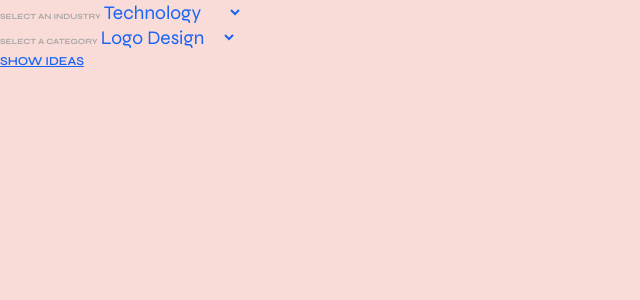
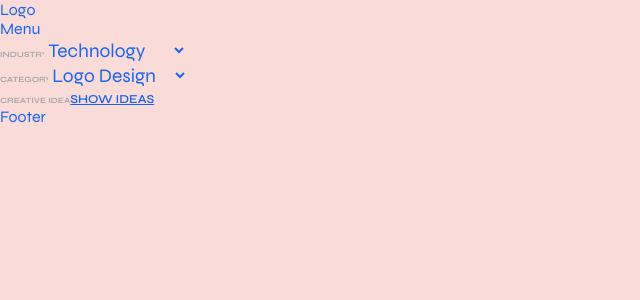
Before and after one commit to jennynguyenoberg/creative-brief-generator, a Next.js app: page / in a window 1280 px wide. Shown: the top 300 px of the page, without its empty margins (0-640 px from the left). Built offline with nearby package versions, Linux system fonts and the light colour scheme; a web font is replaced by a local one.

Commit message:
Add element tags

```diff
--- a/src/app/components/CreativeIdeas.jsx
+++ b/src/app/components/CreativeIdeas.jsx
@@ -55,9 +55,14 @@ export default function CreativeIdeas() {
   }
 
   return (
+    <main>
+      <nav className=''>
+        <div>Logo</div>
+        <div>Menu</div>
+      </nav>
       <div>
         <div>
-        <label htmlFor="industrySelect">Select an Industry:</label>
+          <label htmlFor="industrySelect">Industry</label>
           <select
             id="industrySelect"
             value={tempSelectedIndustry}
@@ -72,7 +77,7 @@ export default function CreativeIdeas() {
         </div>
 
         <div>
-        <label htmlFor="categorySelect">Select a Category:</label>
+          <label htmlFor="categorySelect">Category</label>
           <select
             id="categorySelect"
             value={tempSelectedCategory}
@@ -85,9 +90,9 @@ export default function CreativeIdeas() {
             ))}
           </select>
         </div>
-
-      <ShowIdeasButton onClick={showIdeasOnClick} />
-
+      </div>
+      <div>
+        <label>Creative idea</label>
         <IdeasDisplay
           showIdeas={showIdeas}
           selectedIndustry={selectedIndustry}
@@ -95,6 +100,9 @@ export default function CreativeIdeas() {
           selectedCategoryDeadline={selectedCategoryDeadline}
           currentIdea={currentIdea}
         />
+        <ShowIdeasButton onClick={showIdeasOnClick} />
       </div>
+      <footer>Footer</footer>
+    </main>
   )
 }
```
Lines whose indentation alone changed are shown as unchanged.
